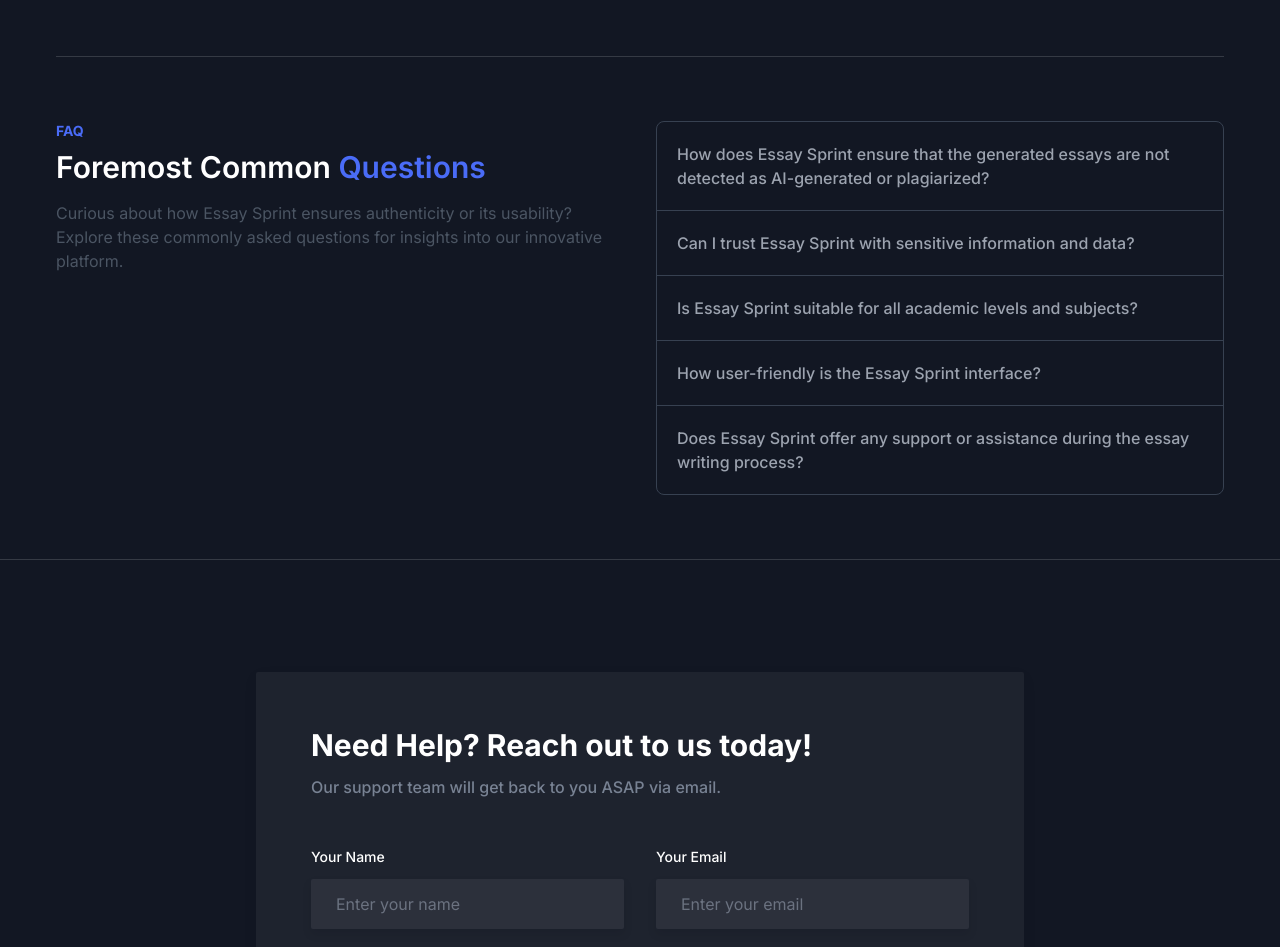
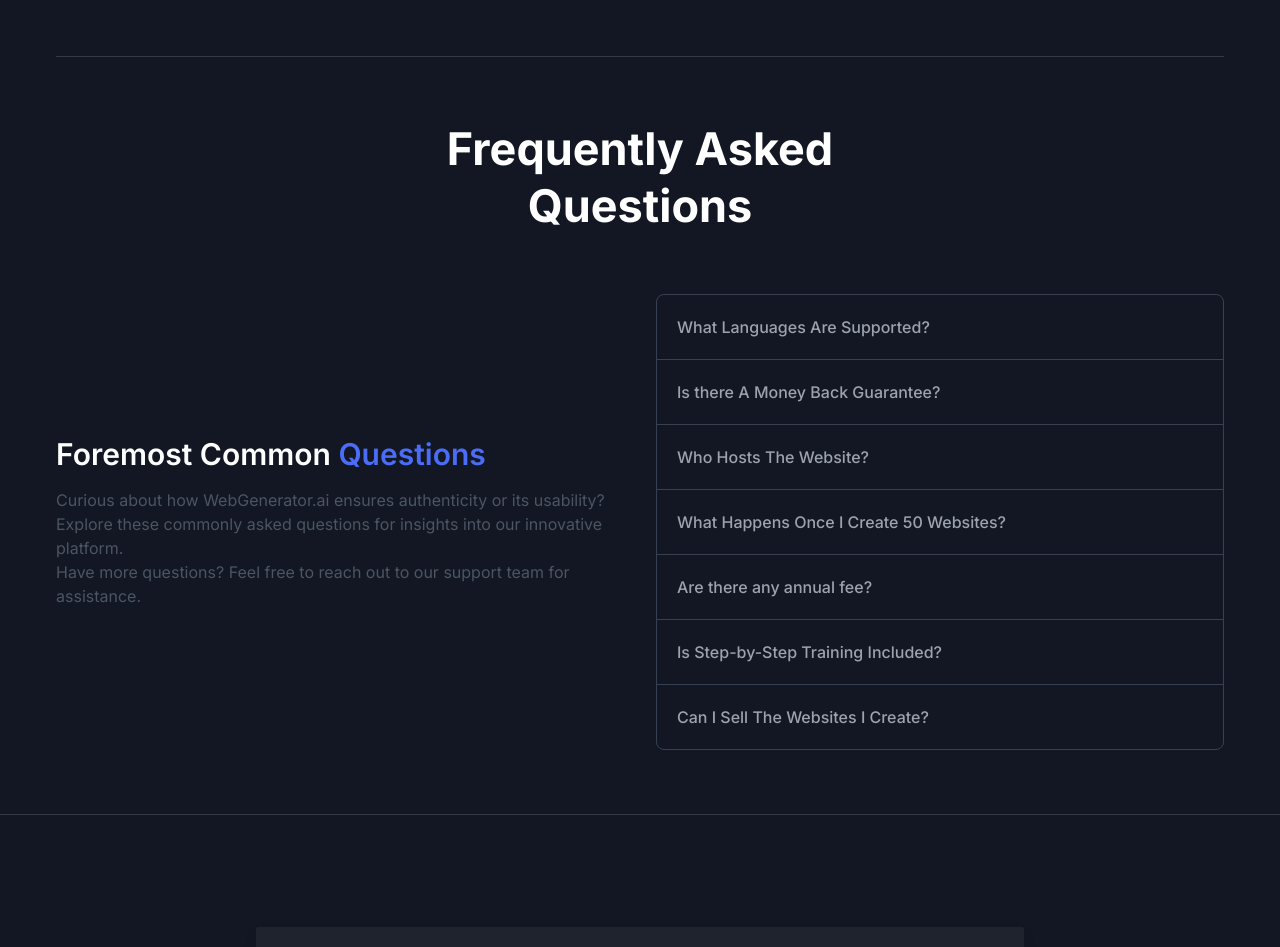
Before and after one commit to NewtonMutugi/ict-innovations-africa, a Next.js app: page / in a window 1280 px wide. Shown: the part 4680-5627 px from the top of the page. Built offline with nearby package versions, Linux system fonts and the light colour scheme.

Commit message:
Updated FAQ component to use dynamic questions data and enhance layout with section title

```diff
--- a/components/Faq/index.tsx
+++ b/components/Faq/index.tsx
@@ -4,48 +4,40 @@ import {
   AccordionTitle,
   AccordionContent,
 } from "flowbite-react";
+import SectionTitle from "../Common/SectionTitle";
+import questionsData from "./questionsData";
 
 const Faq = () => {
   return (
     <section id="faq">
-      <div className="border-b border-body-color/[.15] py-8 pb-16 dark:border-white/[.15] md:py-16">
+      <div className="border-b border-body-color/[.15] py-16 pb-16 dark:border-white/[.15] md:py-16">
+        <SectionTitle
+          title="Frequently Asked Questions"
+          paragraph=""
+          center
+          mb="20px"
+        />
         <div className="container mx-auto px-4">
-          <div className="grid grid-cols-1 gap-8 lg:grid-cols-2">
-            <div>
-              <p className="mb-2 text-sm font-bold uppercase text-primary">
-                faq
-              </p>
+          <div className="grid grid-cols-1 gap-8 pt-10 lg:grid-cols-2">
+            <div className="flex flex-col justify-center">
               <h2 className="text-secondary mb-4 text-3xl font-semibold">
                 Foremost Common <span className="text-primary">Questions</span>
               </h2>
               <p className="text-gray-600">
-                Curious about how Essay Sprint ensures authenticity or its
+                Curious about how WebGenerator.ai ensures authenticity or its
                 usability? Explore these commonly asked questions for insights
                 into our innovative platform.
               </p>
+              <p className="text-gray-600">
+                Have more questions? Feel free to reach out to our support team
+                for assistance.
+              </p>
             </div>
             <div>
-              <Accordion alwaysOpen>
-                <AccordionItem
-                  title="How does Essay Sprint ensure that the generated essays are not detected as AI-generated or plagiarized?"
-                  body="Essay Sprint utilizes sophisticated algorithms to mimic the writing style and voice of the user, ensuring that each essay is unique and original. Additionally, our tool cross-references content with extensive databases to avoid plagiarism."
-                />
-                <AccordionItem
-                  title="Can I trust Essay Sprint with sensitive information and data?"
-                  body="Absolutely. We prioritize the privacy and security of our users' data. Essay Sprint adheres to stringent data protection measures, ensuring that all information remains confidential and secure."
-                />
-                <AccordionItem
-                  title="Is Essay Sprint suitable for all academic levels and subjects?"
-                  body="Yes, Essay Sprint is designed to accommodate a wide range of academic disciplines and levels. Whether you're a high school student or a doctoral candidate, our tool can assist you in generating compelling essays across various subjects."
-                />
-                <AccordionItem
-                  title="How user-friendly is the Essay Sprint interface?"
-                  body="Essay Sprint boasts an intuitive and user-friendly interface, making the essay generation process smooth and straightforward. Even users with minimal technical expertise can navigate the platform with ease."
-                />
-                <AccordionItem
-                  title="Does Essay Sprint offer any support or assistance during the essay writing process?"
-                  body="Absolutely. Our dedicated support team is available to assist you every step of the way. Whether you have questions about using the tool or need guidance on refining your essay, we're here to help you achieve academic excellence."
-                />
+              <Accordion>
+                {questionsData.map(({ question, answer }, index) => (
+                  <AccordionItem key={index} title={question} body={answer} />
+                ))}
               </Accordion>
             </div>
           </div>
--- /dev/null
+++ b/components/Faq/questionsData.tsx
@@ -0,0 +1,48 @@
+import { Menu } from "@/types/menu";
+
+const questionsData = [
+  {
+    id: 1,
+    question: "What Languages Are Supported?",
+    answer:
+      "You can create websites in the following languages: English, Japanese, Korean, Arabic, Bahasa Indonesia, Bengali, Bulgarian, Chinese (Simplified), Chinese (Traditional), Croatian, Czech, Danish, Dutch, Estonian, Farsi, Finnish, 'French', 'German', 'Gujarati', 'Greek', Hebrew, Hindi, Hungarian, Italian, Kannada, Latvian, 'Lithuanian', Malayalam, Marathi, Norwegian, Polish, Portuguese, Romanian, Russian, Serbian, Slovak, Slovenian, Spanish, Swahili, Swedish, Tamil, Telugu, Thai, Turkish, Ukrainian, Urdu, Vietnamese.",
+  },
+  {
+    id: 2,
+    question: "Is there A Money Back Guarantee?",
+    answer:
+      "Yes, 30 day money back guarantee is included if you are not satisfied. ",
+  },
+  {
+    id: 3,
+    question: "Who Hosts The Website?",
+    answer:
+      "You can download all the websites you build with the app as HTML and host them anywhere for full flexibility. You automate website creation A to Z with AI or create from scratch. WE DO NOT HOST THE WEBSITES.",
+  },
+  {
+    id: 4,
+    question: "What Happens Once I Create 50 Websites?",
+    answer:
+      "Since we offer our app with premium AI capabilities at a one-time price, you can purchase more accounts once you create 50 websites at the same price shown on this website.",
+  },
+  {
+    id: 5,
+    question: "Are there any annual fee?",
+    answer:
+      "We do not charge any annual fee. The payment is a one-off payment.",
+  },
+  {
+    id: 6,
+    question: "Is Step-by-Step Training Included?",
+    answer:
+      "YES - This comes with a step-by-step video training walking you through the entire process of creating a website.",
+  },
+  {
+    id: 7,
+    question: "Can I Sell The Websites I Create?",
+    answer:
+      "Yes, you can host and sell the websites you create. You can download the websites you create and send them to your clients or host the sites on their own hosting service.",
+  },
+];
+
+export default questionsData;
```
